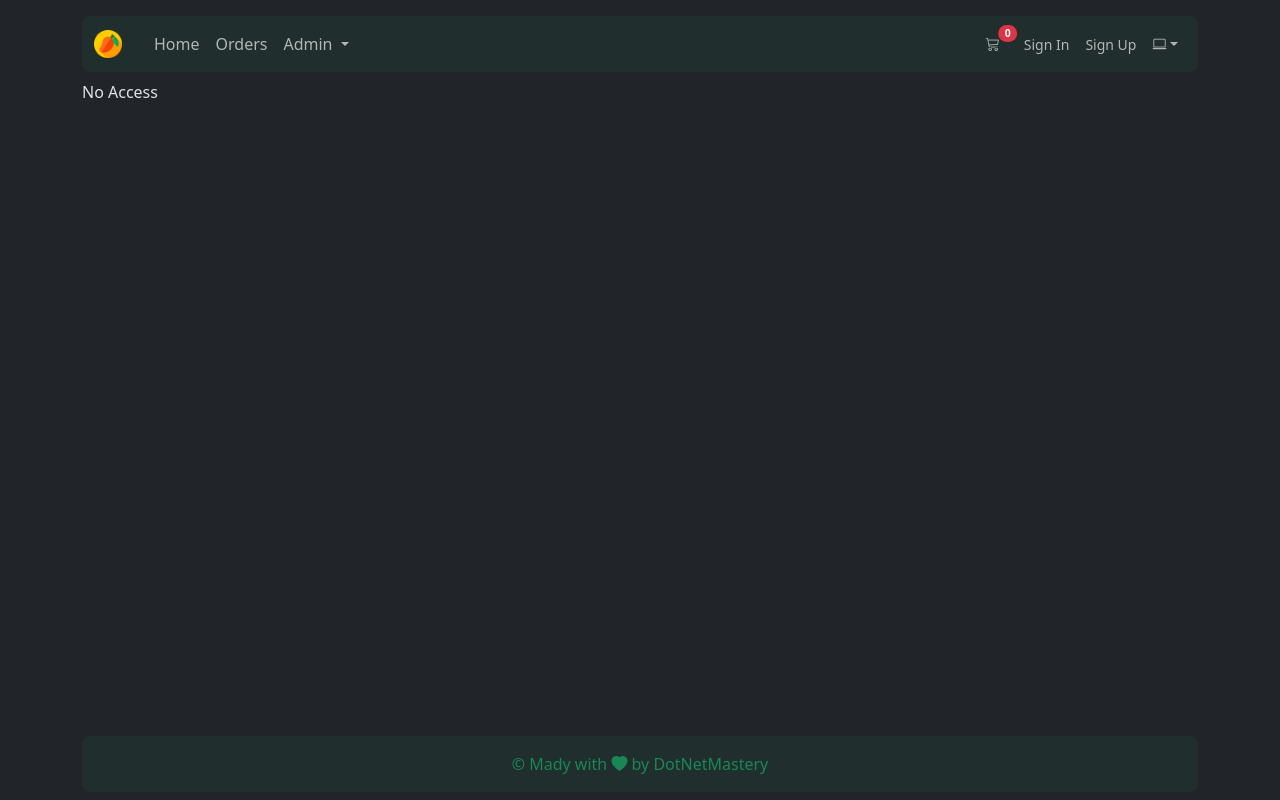
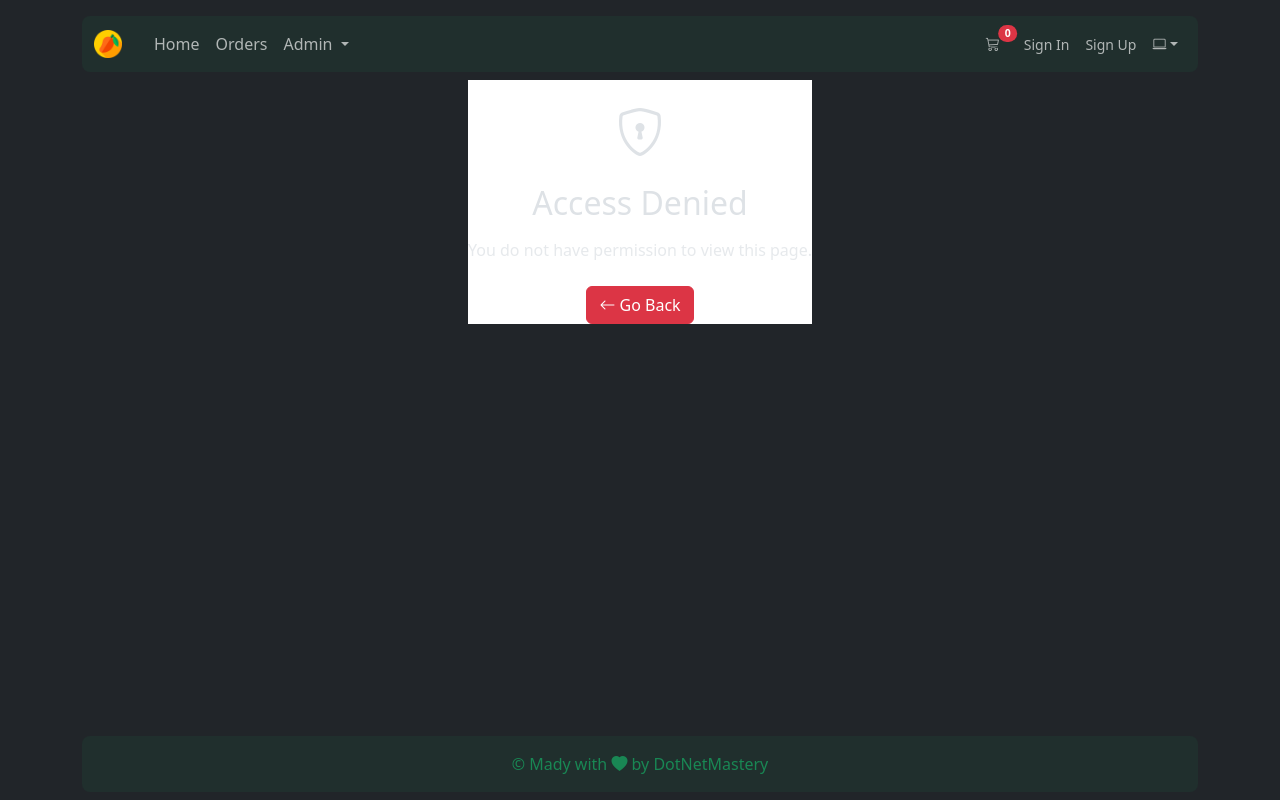
Before and after one commit to tee2490/07-VueMangoFusion, a Vue app: page /no-access in a window 1280 px wide. Built offline with nearby package versions, Linux system fonts and the light colour scheme.

Commit message:
21 navigation guards

```diff
--- /dev/null
+++ b/src/router/guards.js
@@ -0,0 +1,26 @@
+import { useAuthStore } from '@/stores/authStore'
+import { APP_ROUTE_NAMES } from '@/constants/routeNames'
+
+export const requireAuth = () => {
+  const authStore = useAuthStore()
+
+  if (authStore.isAuthenticated) {
+    return true
+  } else {
+    return { name: APP_ROUTE_NAMES.SIGN_IN }
+  }
+}
+
+export const requireAdmin = () => {
+  const authStore = useAuthStore()
+
+  if (authStore.isAuthenticated) {
+    if (authStore.isAdmin) {
+      return true
+    } else {
+      return { name: APP_ROUTE_NAMES.ACCESS_DENIED }
+    }
+  } else {
+    return { name: APP_ROUTE_NAMES.SIGN_IN }
+  }
+}
--- a/src/router/routes.js
+++ b/src/router/routes.js
@@ -11,6 +11,7 @@
 import { APP_ROUTE_NAMES } from '@/constants/routeNames'
 import { createRouter, createWebHistory } from 'vue-router'
 import NoAccess from '@/views/auth/NoAccess.vue'
+import { requireAuth, requireAdmin } from './guards'
 
 const router = createRouter({
   history: createWebHistory(import.meta.env.BASE_URL),
@@ -39,11 +40,13 @@
       path: '/cart',
       name: APP_ROUTE_NAMES.CART,
       component: ShoppingCart,
+      beforeEnter: [requireAuth],
     },
     {
       path: '/admin/manage-menu-items',
       name: APP_ROUTE_NAMES.MENU_ITEM_LIST,
       component: MenuItemList,
+      beforeEnter: [requireAdmin],
     },
     {
       path: '/admin/manage-menu-items/create',
@@ -75,7 +78,7 @@
     {
       path: '/:catchAll(.*)',
       name: APP_ROUTE_NAMES.NOT_FOUND,
-      component: NotFound,
+      component: Home,
     },
   ],
 })
--- a/src/views/auth/NoAccess.vue
+++ b/src/views/auth/NoAccess.vue
@@ -1 +1,12 @@
-<template>No Access</template>
+<template>
+  <div class="container d-flex justify-content-center align-items-center no-access-container">
+    <div class="no-access-card bg-white text-center pt-3">
+      <div class="no-access-icon mb-3">
+        <i class="bi bi-shield-lock" style="font-size: 3rem"></i>
+      </div>
+      <h2 class="mb-3">Access Denied</h2>
+      <p class="mb-4 text-muted">You do not have permission to view this page.</p>
+      <a href="/" class="btn btn-danger"> <i class="bi bi-arrow-left"></i> Go Back </a>
+    </div>
+  </div>
+</template>
```
